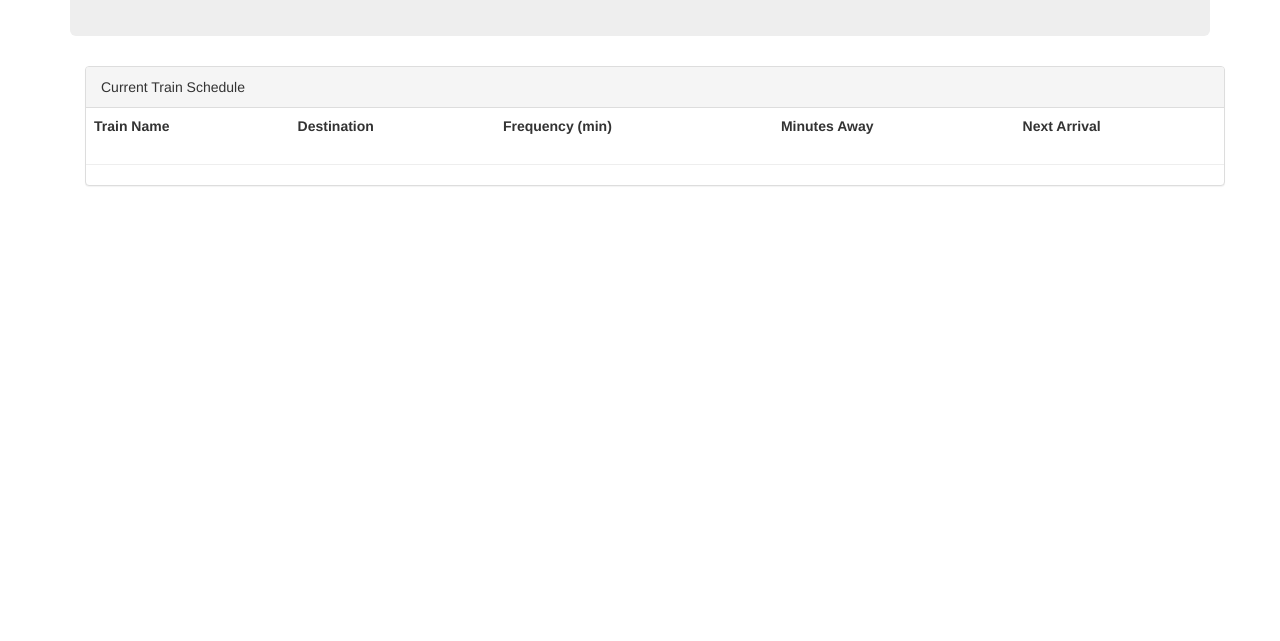
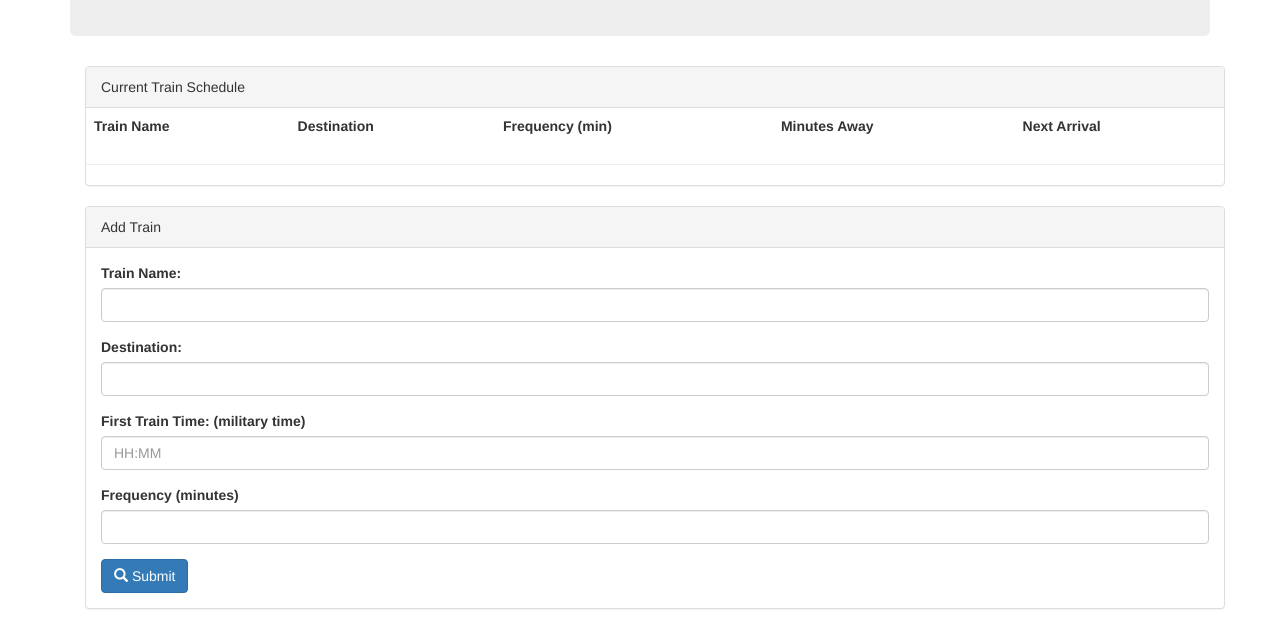
Before and after one commit to dt1993/TrainPredictions, a plain HTML site: page index.html in a window 1280 px wide. Shown: the part 159-800 px from the top of the page. Drawn offline with nearby package versions, Linux system fonts and the light colour scheme.

Commit message:
add add train form

```diff
--- a/index.html
+++ b/index.html
@@ -6,7 +6,6 @@
     <title>Train Predictions</title>
     <link rel="stylesheet" href="assets/css/style.css">
     <link rel="stylesheet" href="assets/css/reset.css">
-    <link rel="stylesheet" href="assets/js/app.js">
     <link rel="stylesheet" href="https://maxcdn.bootstrapcdn.com/bootstrap/3.3.7/css/bootstrap.min.css" integrity="sha384-BVYiiSIFeK1dGmJRAkycuHAHRg32OmUcww7on3RYdg4Va+PmSTsz/K68vbdEjh4u" crossorigin="anonymous">
     <script   src="https://code.jquery.com/jquery-3.5.0.js"   integrity="sha256-r/AaFHrszJtwpe+tHyNi/XCfMxYpbsRg2Uqn0x3s2zc="   crossorigin="anonymous"></script>
 
@@ -35,6 +34,34 @@
                 </table>
                 <hr />
             </div>
-
+            <div class="panel panel-default">
+                <div class="panel-heading panel-custom">
+                    Add Train
+                </div>
+                <div class="panel-body">
+                    <form>
+                        <div class="form-group">
+                            <label for="trainName">Train Name:</label>
+                            <input type="text" class="form-control" id="train-name" required>
+                        </div>
+                        <div class="form-group">
+                            <label for="destination">Destination:</label>
+                            <input type="text" class="form-control" id="train-destination" required>
+                        </div>
+                        <div class="form-group">
+                            <label for="startYear">First Train Time: (military time) </label>
+                            <input type="text" class="form-control" placeholder="HH:MM" id="train-time" required>
+                        </div>
+                        <div class="form-group">
+                            <label for="endYear">Frequency (minutes)</label>
+                            <input type="text" class="form-control" id="time-freq">
+                        </div>
+                        <div class="btn-group" role="group">
+                            <button type="button" id="btn-add" class="btn btn-primary"><span class="glyphicon glyphicon-search"></span> Submit</button>
+                        </div>
+                    </form>
+                </div>
+    </div>
+    <script src="assets/js/app.js"></script>
 </body>
 </html>
```
